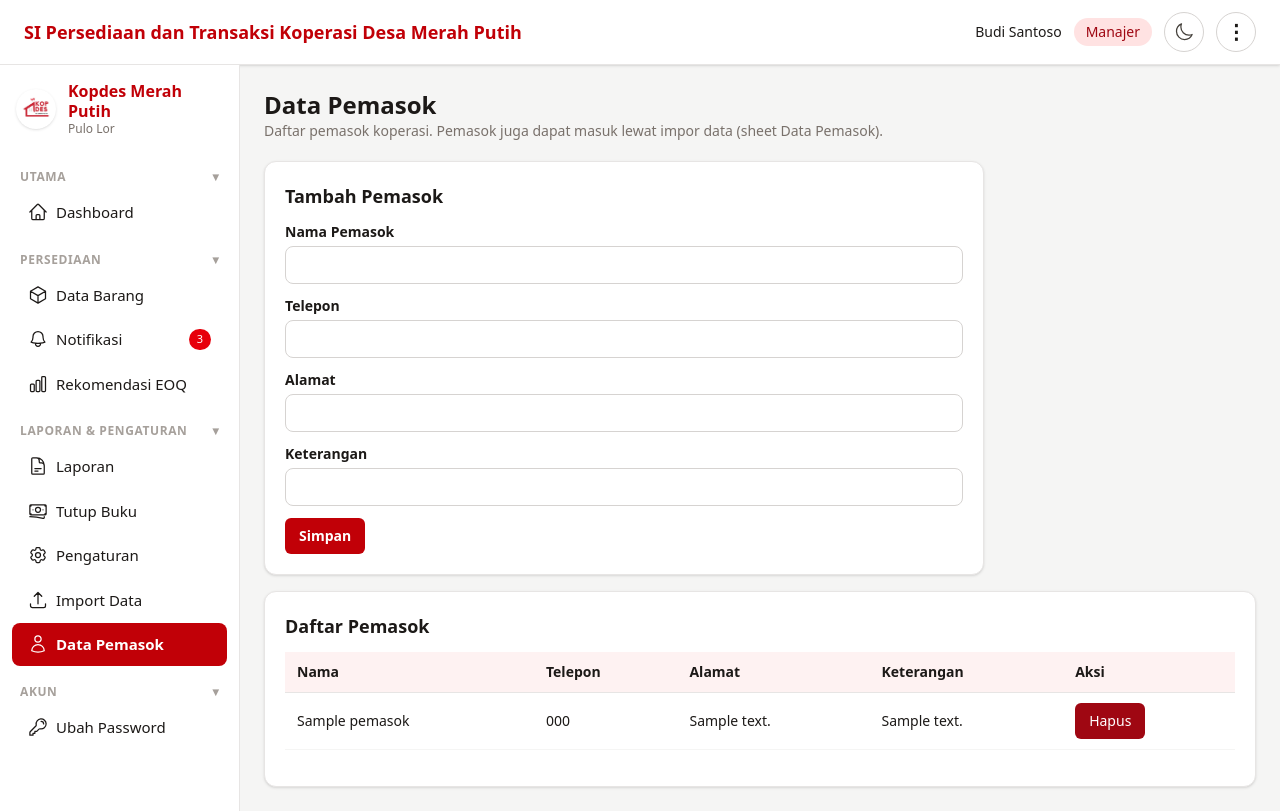
After one commit to dioannda/projek_kopdes, a Laravel app: page /pemasok in a window 1280 px wide. The commit adds this page. Run offline with Laravel 12, Linux system fonts and the light colour scheme; a user stored in the database is signed in; data comes from the database, SQL or seed files in the repository; tables that the repository leaves empty hold one stand-in row (values such as "Sample post"); style sheets or scripts are compiled from the project's sources; some libraries are stand-ins or nearby versions.

Commit message:
update fitur import data

```diff
--- a/app/Http/Controllers/BarangMasukController.php
+++ b/app/Http/Controllers/BarangMasukController.php
@@ -4,6 +4,7 @@ namespace App\Http\Controllers;
 
 use App\Models\Barang;
 use App\Models\BarangMasuk;
+use App\Models\Pemasok;
 use Illuminate\Http\RedirectResponse;
 use Illuminate\Http\Request;
 use Illuminate\Support\Facades\Auth;
@@ -21,8 +22,9 @@ class BarangMasukController extends Controller
     {
         return view('barang-masuk.index', [
             'barang' => Barang::orderBy('nama')->get(),
+            'pemasok' => Pemasok::orderBy('nama')->get(),
             'barangTerpilih' => $request->input('barang_id'),
-            'riwayat' => BarangMasuk::with('barang', 'pengguna')
+            'riwayat' => BarangMasuk::with('barang', 'pengguna', 'pemasok')
                 ->orderByDesc('tanggal')
                 ->orderByDesc('id')
                 ->paginate(10),
@@ -37,6 +39,7 @@ class BarangMasukController extends Controller
     {
         $data = $request->validate([
             'id_barang' => ['required', 'exists:barang,id'],
+            'id_pemasok' => ['nullable', 'exists:pemasok,id'],
             'jumlah' => ['required', 'integer', 'min:1'],
             'tanggal' => ['required', 'date'],
         ], [
@@ -49,6 +52,7 @@ class BarangMasukController extends Controller
         $masuk = new BarangMasuk([
             'id_barang' => $data['id_barang'],
             'id_pengguna' => Auth::id(),
+            'id_pemasok' => $data['id_pemasok'] ?? null,
             'tanggal' => $data['tanggal'],
             'jumlah' => $data['jumlah'],
         ]);
--- /dev/null
+++ b/app/Http/Controllers/PemasokController.php
@@ -0,0 +1,62 @@
+<?php
+
+namespace App\Http\Controllers;
+
+use App\Models\Pemasok;
+use Illuminate\Http\RedirectResponse;
+use Illuminate\Http\Request;
+use Illuminate\View\View;
+
+class PemasokController extends Controller
+{
+    /**
+     * Halaman Data Pemasok (hanya Manajer): daftar pemasok + form
+     * tambah pemasok. Pemasok juga dapat masuk lewat impor data
+     * (sheet 4_Data_Pemasok); nama yang sama diperbarui, bukan digandakan.
+     */
+    public function index(): View
+    {
+        return view('pemasok.index', [
+            'pemasok' => Pemasok::orderBy('nama')->paginate(10),
+        ]);
+    }
+
+    /**
+     * Menambah pemasok baru. Nama pemasok unik; nama yang sudah ada
+     * (misalnya dari impor) ditolak supaya tidak ganda.
+     */
+    public function store(Request $request): RedirectResponse
+    {
+        $data = $request->validate([
+            'nama' => ['required', 'string', 'max:100', 'unique:pemasok,nama'],
+            'telepon' => ['nullable', 'string', 'max:30'],
+            'alamat' => ['nullable', 'string', 'max:255'],
+            'keterangan' => ['nullable', 'string', 'max:255'],
+        ], [
+            'nama.required' => 'Nama pemasok wajib diisi.',
+            'nama.unique' => 'Pemasok dengan nama ini sudah ada.',
+        ]);
+
+        Pemasok::create($data);
+
+        return redirect()->route('pemasok.index')
+            ->with('sukses', 'Pemasok ' . $data['nama'] . ' berhasil ditambahkan.');
+    }
+
+    /**
+     * Menghapus pemasok. Ditolak bila pemasok masih terkait dengan
+     * riwayat pembelian, supaya data pembelian tidak kehilangan
+     * pemasoknya (pola yang sama dengan hapus barang).
+     */
+    public function destroy(Pemasok $pemasok): RedirectResponse
+    {
+        if ($pemasok->barangMasuk()->exists()) {
+            return redirect()->route('pemasok.index')
+                ->with('error', 'Pemasok tidak dapat dihapus karena masih terkait dengan riwayat pembelian.');
+        }
+
+        $pemasok->delete();
+
+        return redirect()->route('pemasok.index')->with('sukses', 'Pemasok berhasil dihapus.');
+    }
+}
--- a/app/Models/BarangMasuk.php
+++ b/app/Models/BarangMasuk.php
@@ -15,6 +15,7 @@ class BarangMasuk extends Model
     protected $fillable = [
         'id_barang',
         'id_pengguna',
+        'id_pemasok',
         'tanggal',
         'jumlah',
     ];
@@ -36,6 +37,11 @@ class BarangMasuk extends Model
         return $this->belongsTo(Pengguna::class, 'id_pengguna');
     }
 
+    public function pemasok(): BelongsTo
+    {
+        return $this->belongsTo(Pemasok::class, 'id_pemasok');
+    }
+
     /**
      * Mencatat penerimaan: menyimpan riwayat barang masuk ini sekaligus
      * menambah stok barangnya (UC-04).
--- /dev/null
+++ b/app/Models/Pemasok.php
@@ -0,0 +1,26 @@
+<?php
+
+namespace App\Models;
+
+use Illuminate\Database\Eloquent\Factories\HasFactory;
+use Illuminate\Database\Eloquent\Model;
+use Illuminate\Database\Eloquent\Relations\HasMany;
+
+class Pemasok extends Model
+{
+    use HasFactory;
+
+    protected $table = 'pemasok';
+
+    protected $fillable = [
+        'nama',
+        'telepon',
+        'alamat',
+        'keterangan',
+    ];
+
+    public function barangMasuk(): HasMany
+    {
+        return $this->hasMany(BarangMasuk::class, 'id_pemasok');
+    }
+}
--- a/composer.json
+++ b/composer.json
@@ -8,7 +8,8 @@
     "require": {
         "php": "^8.3",
         "laravel/framework": "^13.17",
-        "laravel/tinker": "^3.0"
+        "laravel/tinker": "^3.0",
+        "phpoffice/phpspreadsheet": "^5.12"
     },
     "require-dev": {
         "fakerphp/faker": "^1.23",
--- a/resources/views/components/ikon.blade.php
+++ b/resources/views/components/ikon.blade.php
@@ -19,6 +19,8 @@
             '<path stroke-linecap="round" stroke-linejoin="round" d="M21 7.5l-9-5.25L3 7.5m18 0l-9 5.25m9-5.25v9l-9 5.25M3 7.5l9 5.25M3 7.5v9l9 5.25m0-9v9" />',
         'arrow-down-tray' =>
             '<path stroke-linecap="round" stroke-linejoin="round" d="M3 16.5v2.25A2.25 2.25 0 005.25 21h13.5A2.25 2.25 0 0021 18.75V16.5M16.5 12L12 16.5m0 0L7.5 12m4.5 4.5V3" />',
+        'arrow-up-tray' =>
+            '<path stroke-linecap="round" stroke-linejoin="round" d="M3 16.5v2.25A2.25 2.25 0 005.25 21h13.5A2.25 2.25 0 0021 18.75V16.5m-13.5-9L12 3m0 0l4.5 4.5M12 3v13.5" />',
         'bell' =>
             '<path stroke-linecap="round" stroke-linejoin="round" d="M14.857 17.082a23.848 23.848 0 005.454-1.31A8.967 8.967 0 0118 9.75v-.7V9A6 6 0 006 9v.75a8.967 8.967 0 01-2.312 6.022c1.733.64 3.56 1.085 5.455 1.31m5.714 0a24.255 24.255 0 01-5.714 0m5.714 0a3 3 0 11-5.714 0" />',
         'chart-bar' =>
--- a/resources/views/layouts/app.blade.php
+++ b/resources/views/layouts/app.blade.php
@@ -142,6 +142,8 @@
                                 ['label' => 'Laporan', 'route' => 'laporan.index', 'ikon' => 'document-text'],
                                 ['label' => 'Tutup Buku', 'route' => 'tutup-buku.index', 'ikon' => 'banknotes'],
                                 ['label' => 'Pengaturan', 'route' => 'pengaturan.index', 'ikon' => 'cog-6-tooth'],
+                                ['label' => 'Import Data', 'route' => 'import.index', 'ikon' => 'arrow-up-tray'],
+                                ['label' => 'Data Pemasok', 'route' => 'pemasok.index', 'ikon' => 'user'],
                             ],
                         ],
                         [
--- /dev/null
+++ b/resources/views/pemasok/index.blade.php
@@ -0,0 +1,118 @@
+@extends('layouts.app')
+
+@section('title', 'Data Pemasok')
+
+@section('content')
+    <h2 class="text-2xl font-bold">Data Pemasok</h2>
+    <p class="text-stone-500 dark:text-stone-400 text-sm mb-5">Daftar pemasok koperasi. Pemasok juga dapat masuk lewat impor data (sheet Data Pemasok).</p>
+
+    @if (session('sukses'))
+        <div
+            class="bg-stone-50 dark:bg-stone-800 border border-stone-200 dark:border-stone-700 text-stone-700 dark:text-stone-200 px-4 py-3 rounded-lg mb-4 text-sm">
+            {{ session('sukses') }}</div>
+    @endif
+    @if (session('error'))
+        <div
+            class="bg-red-50 dark:bg-red-950 border border-red-200 dark:border-red-800 text-red-700 dark:text-red-300 px-4 py-3 rounded-lg mb-4 text-sm">
+            {{ session('error') }}</div>
+    @endif
+    @if ($errors->any())
+        <div
+            class="bg-red-50 dark:bg-red-950 border border-red-200 dark:border-red-800 text-red-700 dark:text-red-300 px-4 py-3 rounded-lg mb-4 text-sm">
+            {{ $errors->first() }}</div>
+    @endif
+
+    <div
+        class="bg-white dark:bg-stone-900 border border-stone-200 dark:border-stone-800 rounded-xl shadow-sm p-5 max-w-[720px]">
+        <h3 class="text-lg font-bold mb-3">Tambah Pemasok</h3>
+        <form method="POST" action="{{ route('pemasok.store') }}">
+            @csrf
+            <div class="mb-3">
+                <label for="nama" class="block text-sm font-bold mb-1">Nama Pemasok</label>
+                <input id="nama" type="text" name="nama" value="{{ old('nama') }}"
+                    class="w-full px-3 py-2 border border-stone-300 dark:border-stone-700 rounded-lg bg-white dark:bg-stone-800 text-sm focus:outline-none focus:border-red-700 focus:ring-2 focus:ring-red-700/20 transition">
+                @error('nama')
+                    <div class="text-red-600 dark:text-red-400 text-[13px] mt-1">{{ $message }}</div>
+                @enderror
+            </div>
+            <div class="mb-3">
+                <label for="telepon" class="block text-sm font-bold mb-1">Telepon</label>
+                <input id="telepon" type="text" name="telepon" value="{{ old('telepon') }}"
+                    class="w-full px-3 py-2 border border-stone-300 dark:border-stone-700 rounded-lg bg-white dark:bg-stone-800 text-sm focus:outline-none focus:border-red-700 focus:ring-2 focus:ring-red-700/20 transition">
+                @error('telepon')
+                    <div class="text-red-600 dark:text-red-400 text-[13px] mt-1">{{ $message }}</div>
+                @enderror
+            </div>
+            <div class="mb-3">
+                <label for="alamat" class="block text-sm font-bold mb-1">Alamat</label>
+                <input id="alamat" type="text" name="alamat" value="{{ old('alamat') }}"
+                    class="w-full px-3 py-2 border border-stone-300 dark:border-stone-700 rounded-lg bg-white dark:bg-stone-800 text-sm focus:outline-none focus:border-red-700 focus:ring-2 focus:ring-red-700/20 transition">
+                @error('alamat')
+                    <div class="text-red-600 dark:text-red-400 text-[13px] mt-1">{{ $message }}</div>
+                @enderror
+            </div>
+            <div class="mb-3">
+                <label for="keterangan" class="block text-sm font-bold mb-1">Keterangan</label>
+                <input id="keterangan" type="text" name="keterangan" value="{{ old('keterangan') }}"
+                    class="w-full px-3 py-2 border border-stone-300 dark:border-stone-700 rounded-lg bg-white dark:bg-stone-800 text-sm focus:outline-none focus:border-red-700 focus:ring-2 focus:ring-red-700/20 transition">
+                @error('keterangan')
+                    <div class="text-red-600 dark:text-red-400 text-[13px] mt-1">{{ $message }}</div>
+                @enderror
+            </div>
+            <button type="submit"
+                class="inline-block px-3.5 py-2 bg-red-700 hover:bg-red-800 text-white text-sm font-bold rounded-md transition">Simpan</button>
+        </form>
+    </div>
+
+    <div class="bg-white dark:bg-stone-900 border border-stone-200 dark:border-stone-800 rounded-xl shadow-sm p-5 mt-4">
+        <h3 class="text-lg font-bold mb-3">Daftar Pemasok</h3>
+        <div class="overflow-x-auto">
+            <table class="w-full text-sm">
+                <thead>
+                    <tr>
+                        <th
+                            class="px-3 py-2.5 text-left font-bold bg-red-50 dark:bg-stone-800 border-b border-stone-200 dark:border-stone-700">
+                            Nama</th>
+                        <th
+                            class="px-3 py-2.5 text-left font-bold bg-red-50 dark:bg-stone-800 border-b border-stone-200 dark:border-stone-700">
+                            Telepon</th>
+                        <th
+                            class="px-3 py-2.5 text-left font-bold bg-red-50 dark:bg-stone-800 border-b border-stone-200 dark:border-stone-700">
+                            Alamat</th>
+                        <th
+                            class="px-3 py-2.5 text-left font-bold bg-red-50 dark:bg-stone-800 border-b border-stone-200 dark:border-stone-700">
+                            Keterangan</th>
+                        <th
+                            class="px-3 py-2.5 text-left font-bold bg-red-50 dark:bg-stone-800 border-b border-stone-200 dark:border-stone-700">
+                            Aksi</th>
+                    </tr>
+                </thead>
+                <tbody>
+                    @forelse ($pemasok as $p)
+                        <tr class="border-b border-stone-100 dark:border-stone-800">
+                            <td class="px-3 py-2.5">{{ $p->nama }}</td>
+                            <td class="px-3 py-2.5">{{ $p->telepon ?? '-' }}</td>
+                            <td class="px-3 py-2.5">{{ $p->alamat ?? '-' }}</td>
+                            <td class="px-3 py-2.5">{{ $p->keterangan ?? '-' }}</td>
+                            <td class="px-3 py-2.5">
+                                <form method="POST" action="{{ route('pemasok.destroy', $p) }}" class="inline"
+                                    data-konfirmasi="Hapus pemasok {{ $p->nama }}?">
+                                    @csrf
+                                    @method('DELETE')
+                                    <button type="submit"
+                                        class="inline-block px-3.5 py-2 bg-red-800 hover:bg-red-900 text-white text-sm rounded-md transition">Hapus</button>
+                                </form>
+                            </td>
+                        </tr>
+                    @empty
+                        <tr>
+                            <td colspan="5" class="px-3 py-4 text-center text-stone-500 dark:text-stone-400">Belum ada
+                                pemasok. Tambahkan lewat form di atas atau impor data.</td>
+                        </tr>
+                    @endforelse
+                </tbody>
+            </table>
+        </div>
+        <div class="mt-4">{{ $pemasok->links('vendor.pagination.kopdes') }}</div>
+    </div>
+@endsection
--- a/routes/web.php
+++ b/routes/web.php
@@ -4,8 +4,10 @@ use App\Http\Controllers\AuthController;
 use App\Http\Controllers\BarangController;
 use App\Http\Controllers\BarangMasukController;
 use App\Http\Controllers\DashboardController;
+use App\Http\Controllers\ImportController;
 use App\Http\Controllers\LaporanController;
 use App\Http\Controllers\NotifikasiController;
+use App\Http\Controllers\PemasokController;
 use App\Http\Controllers\PengaturanController;
 use App\Http\Controllers\PenggunaController;
 use App\Http\Controllers\ProfilController;
@@ -84,6 +86,19 @@ Route::middleware('auth')->group(function () {
         Route::post('/tutup-buku/{tutupBuku}/setujui', [TutupBukuController::class, 'setujui'])->name('tutup-buku.setujui');
     });
 
+    // Impor Data — hanya Manajer.
+    Route::middleware('role:manajer')->group(function () {
+        Route::get('/import', [ImportController::class, 'index'])->name('import.index');
+        Route::post('/import', [ImportController::class, 'store'])->name('import.store');
+    });
+
+    // Data Pemasok — hanya Manajer.
+    Route::middleware('role:manajer')->group(function () {
+        Route::get('/pemasok', [PemasokController::class, 'index'])->name('pemasok.index');
+        Route::post('/pemasok', [PemasokController::class, 'store'])->name('pemasok.store');
+        Route::delete('/pemasok/{pemasok}', [PemasokController::class, 'destroy'])->name('pemasok.destroy');
+    });
+
     // UC-08: hanya Manajer.
     Route::middleware('role:manajer')->group(function () {
         Route::get('/pengaturan', [PengaturanController::class, 'index'])->name('pengaturan.index');
```
Also changed, not shown: app/Http/Controllers/ImportController.php (added, +391 -0 lines), resources/views/barang-masuk/index.blade.php (+21 -1 lines), resources/views/import/index.blade.php (added, +66 -0 lines), database/migrations/2026_11_27_000001_create_pemasok_table.php (added), database/migrations/2026_11_27_000002_add_id_pemasok_to_barang_masuk_table.php (added), 2 other files.
